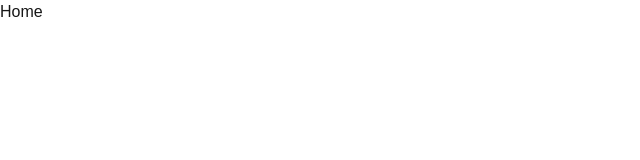
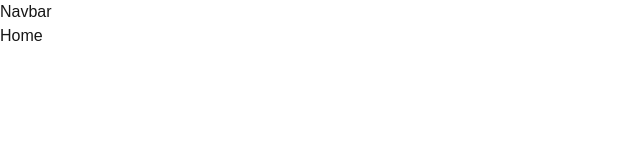
Before and after one commit to Prateekaditya/Blog_App, a Next.js app: page / in a window 1280 px wide. Shown: the top 160 px of the page, without its empty margins (0-640 px from the left). Built offline with nearby package versions, Linux system fonts and the light colour scheme.

Commit message:
added nav and footer

```diff
--- a/src/app/layout.js
+++ b/src/app/layout.js
@@ -1,5 +1,6 @@
 import { Geist, Geist_Mono } from "next/font/google";
 import "./globals.css";
+import Navbar from "@/components/navbar/Navbar";
 
 const geistSans = Geist({
   variable: "--font-geist-sans",
@@ -22,7 +23,9 @@ export default function RootLayout({ children }) {
       <body
         className={`${geistSans.variable} ${geistMono.variable} antialiased`}
       >
+        <Navbar/>
         {children}
+        <footer/>
       </body>
     </html>
   );
```
